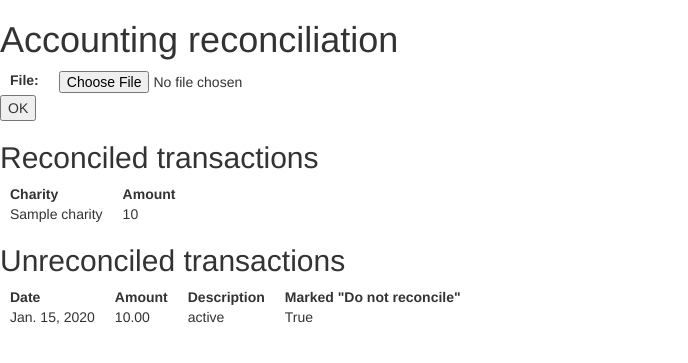
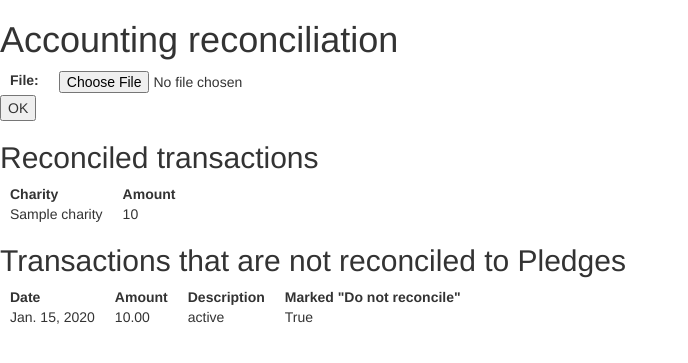
Before and after one commit to effective-altruism-australia/donation_portal, a Django app: template donation/templates/reconciliation.html in a window 1280 px wide. Shown: the top 363 px of the page, without its empty margins (0-688 px from the left). Run offline with Django 3.2, Linux system fonts and the light colour scheme; tables that the repository leaves empty hold one stand-in row (values such as "Sample post"); the template is opened without the code that fills it: values that come from a table or form of the project are taken from there, most other values are stand-ins (such as "Sample title", 1, 10 or a date in 2020); parts of the project's set-up code (start-up, migrations or seed data) failed here and were passed over; some libraries are stand-ins or nearby versions.

Commit message:
clearer wording

```diff
--- a/donation/templates/reconciliation.html
+++ b/donation/templates/reconciliation.html
@@ -41,7 +41,7 @@
         {% endfor %}
     </table>
 <h2>
-    Unreconciled transactions
+    Transactions that are not reconciled to Pledges
 </h2>
     <table>
         <th>Date</th>
```
